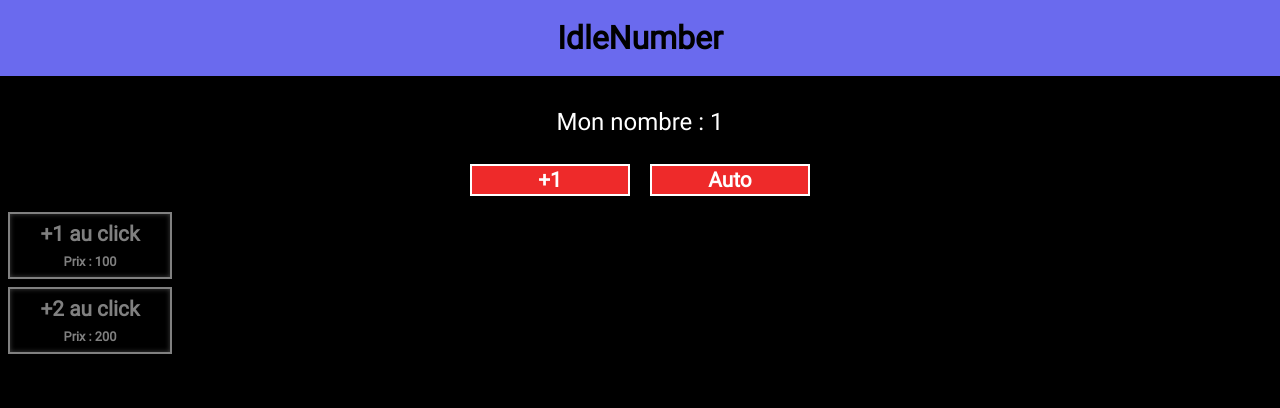
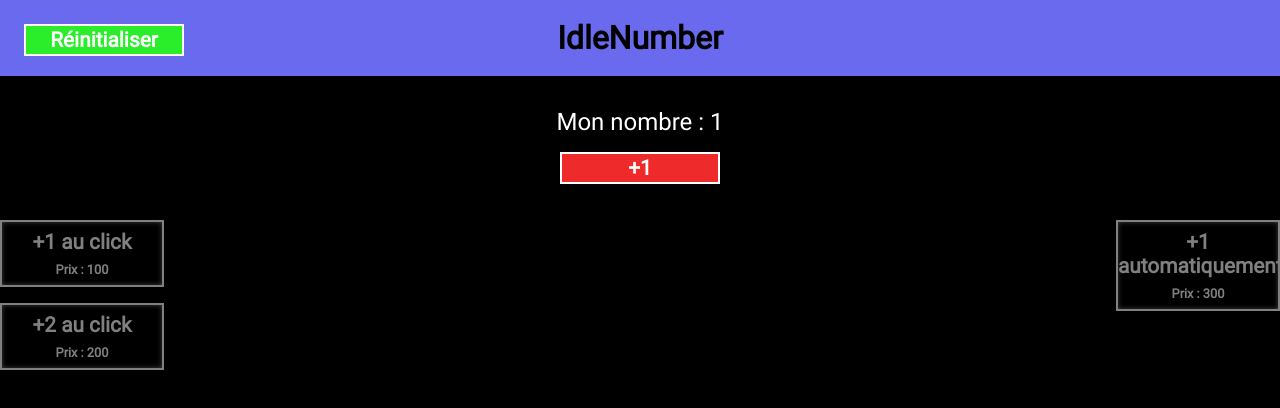
Before and after one commit to TitanFR25/IdleNumber-Game, a plain HTML site: page index.html in a window 1280 px wide. Both pictures are taken after a click on the button "+1". Drawn offline with Linux system fonts and the light colour scheme.

Commit message:
Ajout d'une troisiéme amelioration pour generer +1 automatiquement , Ajout d'un boutton en haut a gauche pour reset la progression

```diff
--- a/index.html
+++ b/index.html
@@ -2,7 +2,7 @@
 <html lang="fr">
 <head>
     <meta charset="UTF-8">
-    <meta name="viewport" content="width=device-width, initial-scale=1.0">
+    <meta name="viewport" content="width=device-width, initial-scale: 1.0">
     <title>Auto Number Test</title>
     <style>
         @font-face {
@@ -18,6 +18,7 @@
         header {
             background-color: rgb(106, 106, 238);
             padding: 1.2rem;
+            position: relative;
         }
         body {
             background-color: black;
@@ -28,6 +29,8 @@
             color: white;
         }
         #button_contener {
+            display: flex;
+            justify-content: space-between; /* Espace entre les boutons */
             margin-top: 1.2rem;
         }
         button {
@@ -47,6 +50,17 @@
         button:hover {
             background-color: rgb(200, 30, 30);
         }
+        .reset-button {
+            position: absolute;
+            top: 1rem;
+            left: 1rem;
+            background-color: rgb(42, 238, 42);
+        }
+        .upgrades {
+            display: flex;
+            flex-direction: column; /* Colonne pour aligner verticalement */
+            align-items: center; /* Centre les éléments horizontalement */
+        }
         .upgrade {
             background-color: transparent;
             color: white;
@@ -58,8 +72,7 @@
             cursor: pointer;
             transition: background-color 0.3s;
             border: 2px solid white;
-            margin: 0.5rem;
-            position: relative;
+            margin: 0.5rem 0; /* Espacement entre les améliorations */
         }
         .price {
             color: white;
@@ -75,15 +88,15 @@
 <body>
     <header>
         <h1>IdleNumber</h1>
+        <button class="reset-button" onclick="resetProgress()">Réinitialiser</button>
     </header>
     <div id="debut">
         <div id="number_contener">
             <p>Mon nombre : <span id="number">0</span></p>
         </div>
+        <button id="increment" onclick="Increment()" aria-label="Ajouter 1" style="margin-top: 1rem;">+1</button>
         <div id="button_contener">
-            <button id="increment" onclick="Increment()" aria-label="Ajouter 1">+1</button>
-            <button id="autoNumber" onclick="Auto()" aria-label="Activer/Désactiver l'auto-incrémentation">Auto</button>
-
+            <div class="upgrades">
                 <div id="upgradeButton1" class="upgrade" onclick="Upgrade(1)">
                     +1 au click
                     <div class="price">Prix : <span id="upgradePrice1">100</span></div>
@@ -93,62 +106,64 @@
                     <div class="price">Prix : <span id="upgradePrice2">200</span></div>
                 </div>
             </div>
+            <div class="upgrades">
+                <div id="autoUpgrade" class="upgrade" onclick="Upgrade(3)">
+                    +1 automatiquement
+                    <div class="price">Prix : <span id="upgradePrice3">300</span></div>
+                </div>
+            </div>
+        </div>
     </div>
 
     <script>
         const number = document.getElementById('number');
         const upgradePriceDisplay1 = document.getElementById('upgradePrice1');
         const upgradePriceDisplay2 = document.getElementById('upgradePrice2');
+        const upgradePriceDisplay3 = document.getElementById('upgradePrice3');
 
         let intervalId = null;
         let clickBonus1 = 0;
         let clickBonus2 = 0;
+        let autoIncrement = 0; // Bonus d'incrémentation automatique
         let upgradePrice1 = 100;
         let upgradePrice2 = 200;
+        let upgradePrice3 = 300; // Prix de la troisième amélioration
 
         function loadProgress() {
             const savedNumber = localStorage.getItem('number');
             const savedClickBonus1 = localStorage.getItem('clickBonus1');
             const savedClickBonus2 = localStorage.getItem('clickBonus2');
+            const savedAutoIncrement = localStorage.getItem('autoIncrement');
             const savedUpgradePrice1 = localStorage.getItem('upgradePrice1');
             const savedUpgradePrice2 = localStorage.getItem('upgradePrice2');
+            const savedUpgradePrice3 = localStorage.getItem('upgradePrice3');
 
             if (savedNumber !== null) number.textContent = savedNumber;
             if (savedClickBonus1 !== null) clickBonus1 = parseInt(savedClickBonus1);
             if (savedClickBonus2 !== null) clickBonus2 = parseInt(savedClickBonus2);
+            if (savedAutoIncrement !== null) autoIncrement = parseInt(savedAutoIncrement);
             if (savedUpgradePrice1 !== null) upgradePrice1 = parseInt(savedUpgradePrice1);
             if (savedUpgradePrice2 !== null) upgradePrice2 = parseInt(savedUpgradePrice2);
+            if (savedUpgradePrice3 !== null) upgradePrice3 = parseInt(savedUpgradePrice3);
 
             upgradePriceDisplay1.textContent = upgradePrice1;
             upgradePriceDisplay2.textContent = upgradePrice2;
-        updateUpgradeButtons(); // Met à jour l'état des boutons d'amélioration
+            upgradePriceDisplay3.textContent = upgradePrice3;
+            updateUpgradeButtons();
         }
 
         function updateUpgradeButtons() {
             const currentValue = parseInt(number.textContent);
             document.getElementById('upgradeButton1').classList.toggle('disabled', currentValue < upgradePrice1);
             document.getElementById('upgradeButton2').classList.toggle('disabled', currentValue < upgradePrice2);
+            document.getElementById('autoUpgrade').classList.toggle('disabled', currentValue < upgradePrice3);
         }
 
         function Increment() {
             const currentValue = parseInt(number.textContent);
-        number.textContent = currentValue + 1 + clickBonus1 + clickBonus2; // Somme des bonus
+            number.textContent = currentValue + 1 + clickBonus1 + clickBonus2;
             saveProgress();
-        updateUpgradeButtons(); // Met à jour l'état des boutons d'amélioration
-    }
-
-    function Auto() {
-        if (intervalId) {
-            clearInterval(intervalId);
-            intervalId = null;
-        } else {
-            intervalId = setInterval(() => {
-                const currentValue = parseInt(number.textContent);
-                number.textContent = currentValue + 1;
-                saveProgress();
-                updateUpgradeButtons(); // Met à jour l'état des boutons d'amélioration
-            }, 1000);
-        }
+            updateUpgradeButtons();
         }
 
         function Upgrade(type) {
@@ -174,19 +189,56 @@
                 } else {
                     alert("Vous devez avoir au moins " + upgradePrice2 + " pour acheter l'amélioration 2 !");
                 }
+            } else if (type === 3) {
+                if (currentValue >= upgradePrice3) {
+                    number.textContent = currentValue - upgradePrice3;
+                    autoIncrement += 1; // Incrémente le bonus d'auto-incrémentation
+                    upgradePrice3 += 150; // Augmente le prix pour la prochaine amélioration
+                    upgradePriceDisplay3.textContent = upgradePrice3;
+                    saveProgress();
+                } else {
+                    alert("Vous devez avoir au moins " + upgradePrice3 + " pour acheter l'amélioration 3 !");
                 }
-        updateUpgradeButtons(); // Met à jour l'état des boutons d'amélioration après une tentative d'achat
+            }
+            updateUpgradeButtons();
+        }
+
+        function autoIncrementValue() {
+            if (autoIncrement > 0) {
+                const currentValue = parseInt(number.textContent);
+                number.textContent = currentValue + autoIncrement;
+                saveProgress();
+            }
         }
 
         function saveProgress() {
             localStorage.setItem('number', number.textContent);
             localStorage.setItem('clickBonus1', clickBonus1);
             localStorage.setItem('clickBonus2', clickBonus2);
+            localStorage.setItem('autoIncrement', autoIncrement);
             localStorage.setItem('upgradePrice1', upgradePrice1);
             localStorage.setItem('upgradePrice2', upgradePrice2);
+            localStorage.setItem('upgradePrice3', upgradePrice3);
+        }
+
+        function resetProgress() {
+            localStorage.clear(); // Efface toutes les données sauvegardées
+            number.textContent = '0'; // Réinitialise le nombre
+            clickBonus1 = 0;
+            clickBonus2 = 0;
+            autoIncrement = 0;
+            upgradePrice1 = 100;
+            upgradePrice2 = 200;
+            upgradePrice3 = 300;
+
+            upgradePriceDisplay1.textContent = upgradePrice1;
+            upgradePriceDisplay2.textContent = upgradePrice2;
+            upgradePriceDisplay3.textContent = upgradePrice3;
+            updateUpgradeButtons();
         }
 
         loadProgress();
+        setInterval(autoIncrementValue, 1000); // Incrémente automatiquement toutes les secondes
     </script>
 </body>
 </html>
```
Lines whose indentation alone changed are shown as unchanged.
